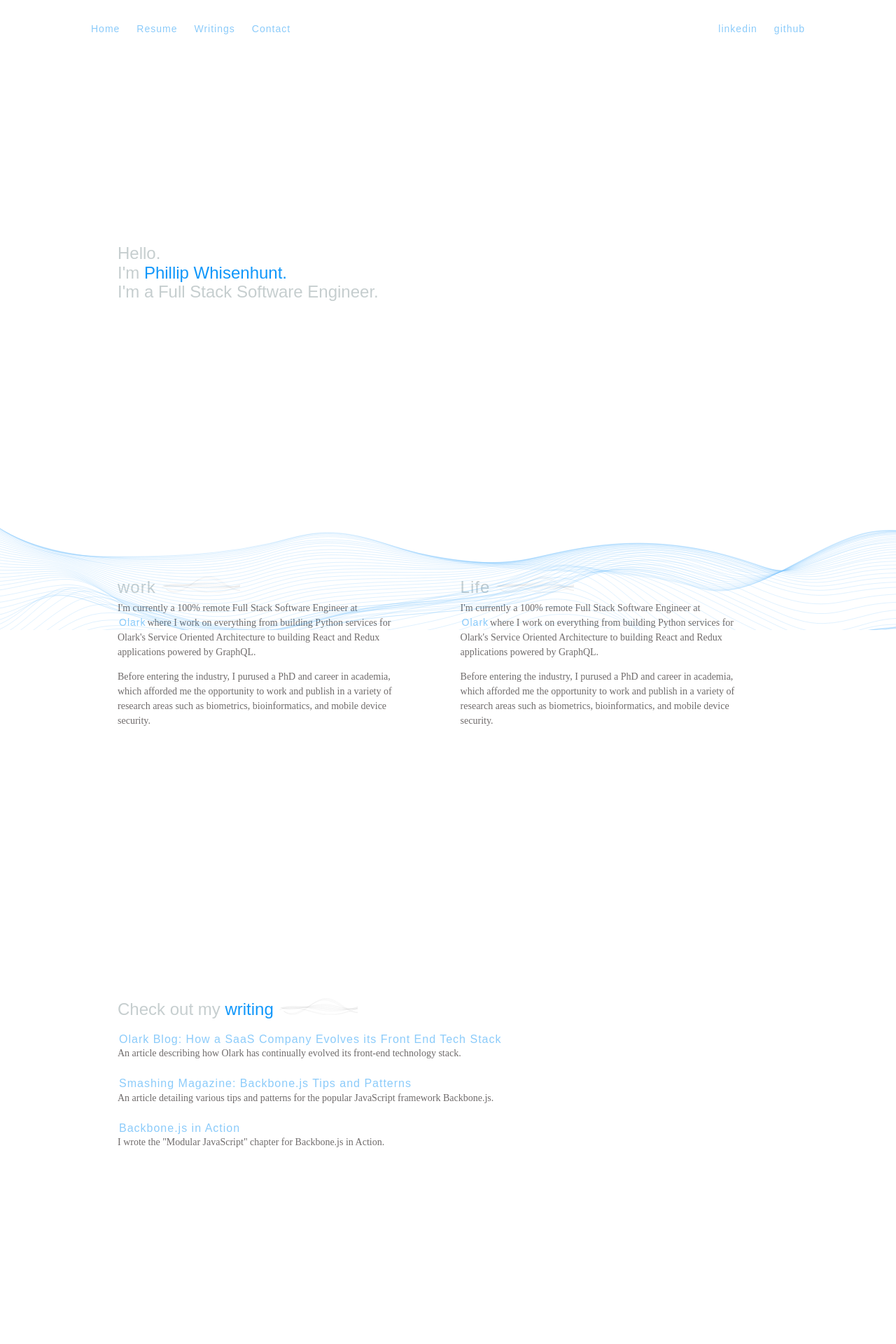
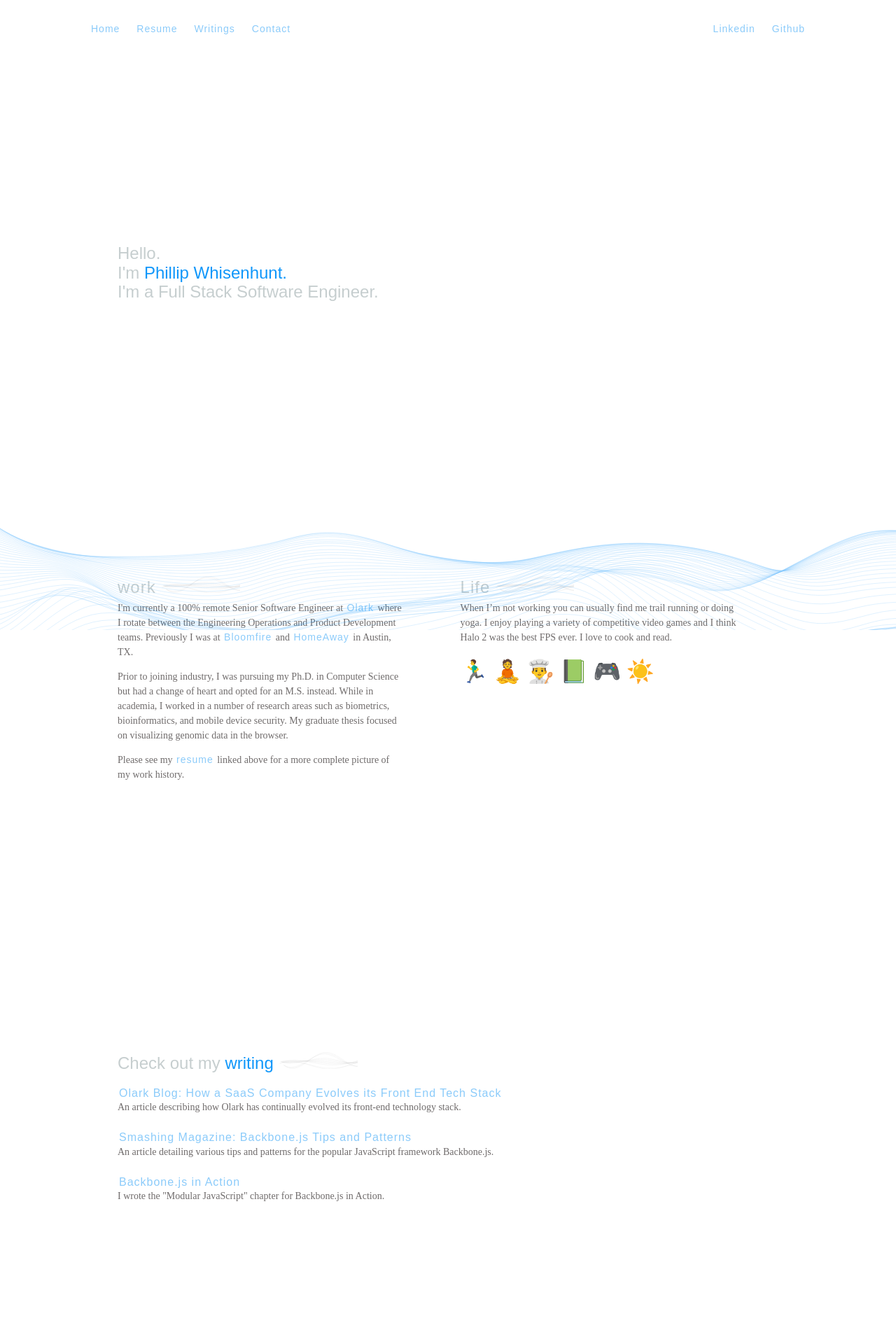
Before and after one commit to pwhisenhunt/pwhisenhunt.github.io, a Jekyll site: the page built from index.html, in a window 1280 px wide. Shown: the top 1920 px of the page at 70% size. Built offline with Jekyll 4.4.1, drawn with Linux system fonts in a browser that asks for light colours; some web fonts are replaced.

Commit message:
added personal info content

```diff
--- a/_layouts/default.html
+++ b/_layouts/default.html
@@ -19,14 +19,14 @@
             <nav class="main-nav">
                 <ul class="nav-menu-links">
                     <li class="nav-menu-item"><a href="/index.html">Home</a></li>
-                    <li class="nav-menu-item"><a target="_blank" href="phillip.whisenhunt.resume.pdf">Resume</a></li>
+                    <li class="nav-menu-item"><a href="phillip.whisenhunt.resume.pdf" target="_blank">Resume</a></li>
                     <li class="nav-menu-item"><a href="#writings">Writings</a></li>
                     <li class="nav-menu-item"><a href="#contact">Contact</a></li>
                 </ul>
 
                 <ul class="nav-menu-social-links">
-                    <li class="nav-menu-item"><a href="https://www.linkedin.com/in/whisenhunt" target="_blank">linkedin</a></li>
-                    <li class="nav-menu-item"><a href="https://github.com/pwhisenhunt" target="_blank">github</a></li>
+                    <li class="nav-menu-item"><a href="https://www.linkedin.com/in/whisenhunt" target="_blank">Linkedin</a></li>
+                    <li class="nav-menu-item"><a href="https://github.com/pwhisenhunt" target="_blank">Github</a></li>
                     <!-- <li class="nav-menu-item"><a href="">medium</a></li> -->
                 </ul>
             </nav>
--- a/index.html
+++ b/index.html
@@ -15,10 +15,13 @@ layout: default
             <h2>work<span class="heading-decoration"></span></h2>
             <div class="information-text">
                 <p>
-                    I'm currently a 100% remote Full Stack Software Engineer at <a href="https://www.olark.com/">Olark</a>where I work on everything from building Python services for Olark's Service Oriented Architecture to building React and Redux applications powered by GraphQL.
+                    I'm currently a 100% remote Senior Software Engineer at <a href="https://www.olark.com/" target="_blank">Olark</a> where I rotate between the Engineering Operations and Product Development teams. Previously I was at <a href="https://bloomfire.com/" target="_blank">Bloomfire</a> and <a href="https://www.homeaway.com/" target="_blank">HomeAway</a> in Austin, TX.
                 </p>
                 <p>
-                    Before entering the industry, I purused a PhD and career in academia, which afforded me the opportunity to work and publish in a variety of research areas such as biometrics, bioinformatics, and mobile device security.
+                   Prior to joining industry, I was pursuing my Ph.D. in Computer Science but had a change of heart and opted for an M.S. instead. While in academia, I worked in a number of research areas such as biometrics, bioinformatics, and mobile device security. My graduate thesis focused on visualizing genomic data in the browser.
+                </p>
+                <p>
+                    Please see my <a href="phillip.whisenhunt.resume.pdf" target="_blank">resume</a> linked above for a more complete picture of my work history.
                 </p>
             </div>
         </div>
@@ -26,10 +29,15 @@ layout: default
             <h2>Life<span class="heading-decoration"></span></h2>
             <div class="information-text">
                 <p>
-                    I'm currently a 100% remote Full Stack Software Engineer at <a href="https://www.olark.com/">Olark</a>where I work on everything from building Python services for Olark's Service Oriented Architecture to building React and Redux applications powered by GraphQL.
+                    When I’m not working you can usually find me trail running or doing yoga. I enjoy playing a variety of competitive video games and I think Halo 2 was the best FPS ever. I love to cook and read.
                 </p>
                 <p>
-                    Before entering the industry, I purused a PhD and career in academia, which afforded me the opportunity to work and publish in a variety of research areas such as biometrics, bioinformatics, and mobile device security.
+                   <span class="emoji">🏃‍♂️</span>
+                   <span class="emoji">🧘</span>
+                   <span class="emoji">👨‍🍳</span>
+                   <span class="emoji">📗</span>
+                   <span class="emoji">🎮</span>
+                   <span class="emoji">☀️</span>
                 </p>
             </div>
         </div>
--- a/styles.sass
+++ b/styles.sass
@@ -148,6 +148,10 @@ h1, h2
 .information-container p a
 	@include link-text;
 
+.emoji
+	font-size: 32px;
+	padding-right: 4px;
+
 // writing section styles
 
 .writing-section
```
